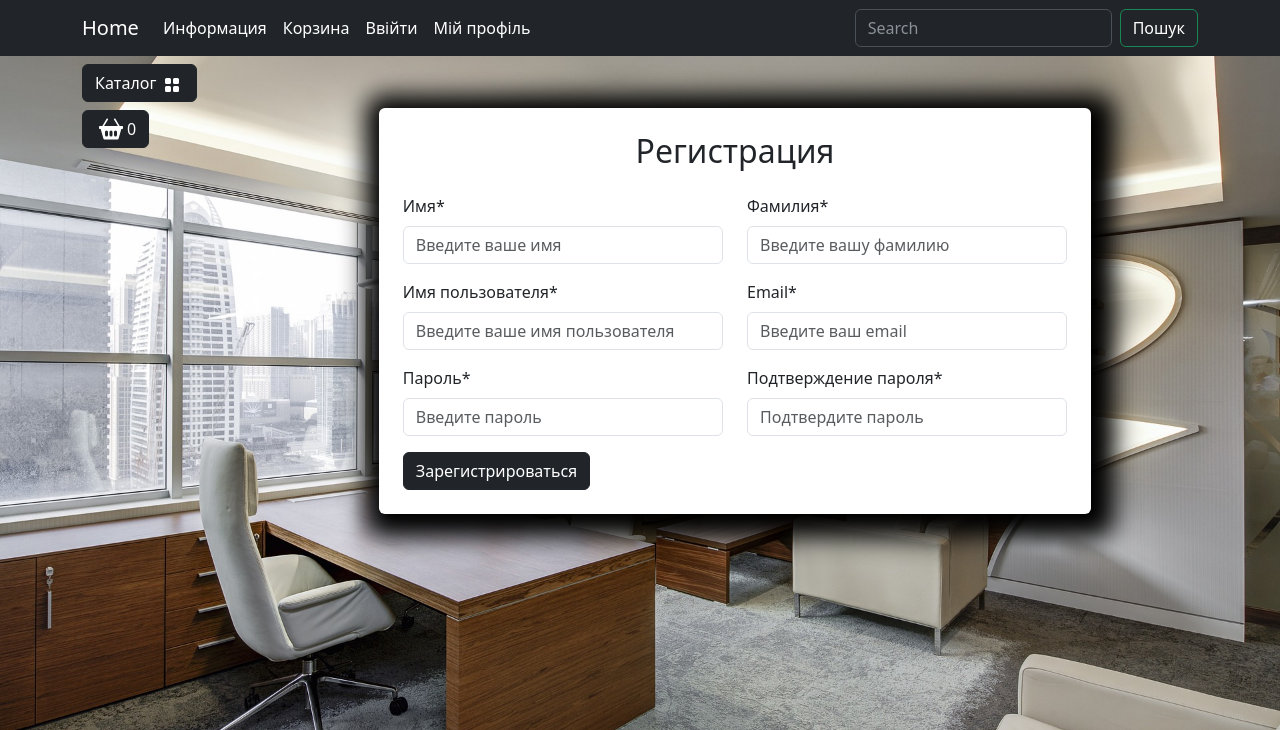
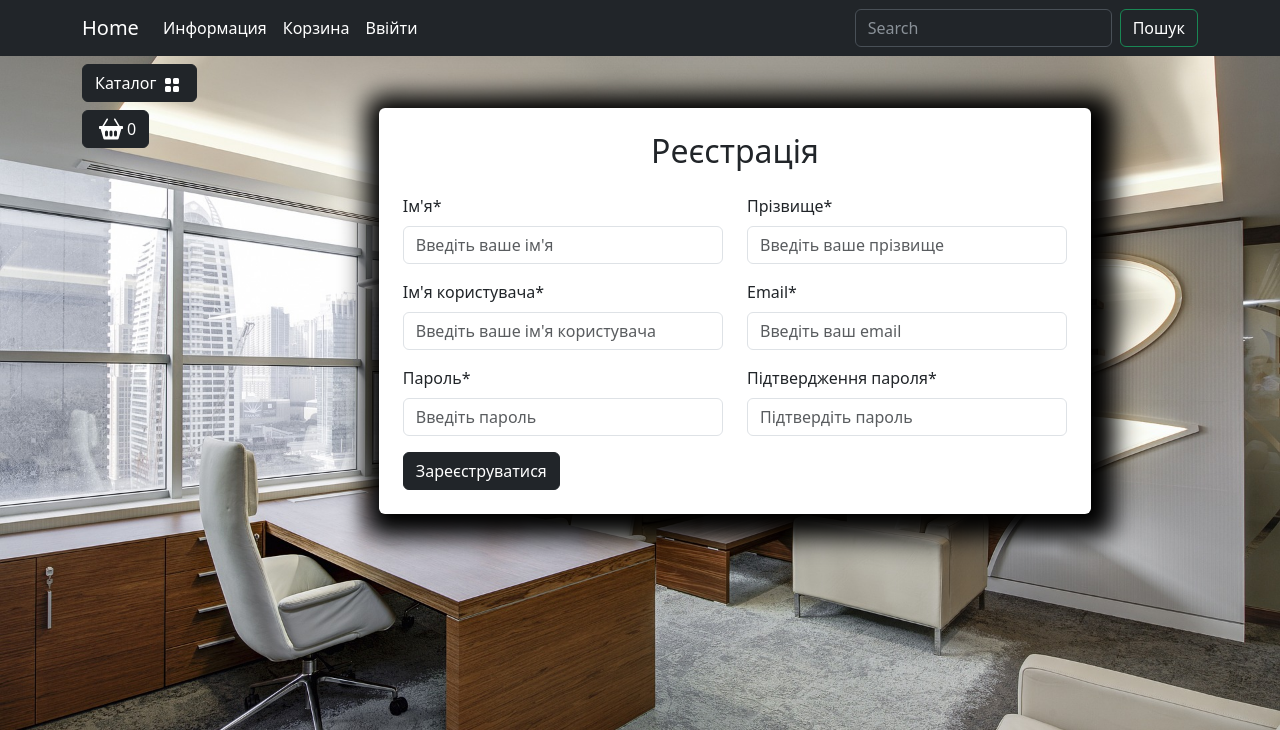
Before and after one commit to IlyaBehal/DjangoApp, a Django app: page /user/registration/ in a window 1280 px wide. Shown: the top 730 px of the page. Run offline with Django 4.2, Linux system fonts and the light colour scheme; data comes from the database, SQL or seed files in the repository; some libraries are stand-ins or nearby versions.

Commit message:
Registration form and controller are ready

```diff
--- a/templates/base.html
+++ b/templates/base.html
@@ -46,9 +46,11 @@
                         <li class="nav-item">
                             <a class="nav-link  text-white" href="carts/cart.html">Корзина</a>
                         </li>
+                        {% if not user.is_authenticated %}
                             <li class="nav-item">
                                 <a class="nav-link  text-white" href="{% url "user:login" %}">Ввійти</a>
                             </li>
+                        {% else %}
                             <li class="nav-item dropdown ">
                                 <a class="nav-link dropdown-toggle text-white" href="#" role="button"
                                     data-bs-toggle="dropdown" aria-expanded="false">
@@ -58,13 +60,18 @@
                                     <li><a class="dropdown-item  text-white" href="carts/cart.html">Корзина</a></li>
                                     <li><a class="dropdown-item  text-white" href="{% url "user:profile" %}">Особистий кабінет</a>
                                     </li>
+                                    {% if user.is_admin or user.is_staff %}
                                         <li><a class="dropdown-item  text-white" href="{% url "admin:index" %}">Адмін панель</a></li>
+                                    {% endif %}
                                     <li>
                                         <hr class="dropdown-divider">
                                     </li>
                                     <li><a class="dropdown-item  text-white" href="{% url "user:logout" %}">Вийти</a></li>
                                 </ul>
                             </li>
+                        {% endif %}
+
+
                     </ul>
                     <form class="d-flex" role="search" action="{% url "catalog:search" %}" method="get">
                         <input class="form-control me-2" name="q" type="search" placeholder="Search" aria-label="Search">
--- a/users/forms.py
+++ b/users/forms.py
@@ -1,5 +1,5 @@
 from django import forms
-from django.contrib.auth.forms import AuthenticationForm
+from django.contrib.auth.forms import AuthenticationForm, UserCreationForm
 
 from users.models import User
 
@@ -11,3 +11,23 @@
     class Meta:
         model = User
         fields = ['username', 'password']
+
+
+class UserRegisterForm(UserCreationForm):
+
+    first_name = forms.CharField()
+    last_name = forms.CharField()
+    username = forms.CharField()
+    email = forms.CharField()
+    password1 = forms.CharField()
+    password2 = forms.CharField()
+
+    class Meta:
+        model = User
+        fields = ['first_name',
+                   'last_name',
+                   'username',
+                   'email',
+                   'password1',
+                   'password2'
+                   ]
--- a/users/templates/users/registration.html
+++ b/users/templates/users/registration.html
@@ -6,42 +6,73 @@
     <div class="container mt-5">
         <div class="row justify-content-center">
             <div class="col-md-9 bg-white p-4 mb-5 mx-2 rounded custom-shadow">
-                <h2 class="text-center mb-4">Регистрация</h2>
-                <form>
+                <h2 class="text-center mb-4">Реєстрація</h2>
+                <form action="{% url "user:registration" %}" method="post">
+                    {% csrf_token %}
                     <div class="row">
                         <div class="col-md-6 mb-3">
-                            <label for="firstName" class="form-label">Имя*</label>
-                            <input type="text" class="form-control" id="firstName"
-                                placeholder="Введите ваше имя" required>
+                            <label for="id_first_name" class="form-label">Ім'я*</label>
+                            <input type="text" class="form-control" id="id_first_name"
+                                value="{% if form.first_name.value %}{{form.first_name.value}}{% endif %}"
+                                name="first_name"
+                                placeholder="Введіть ваше ім'я" required>
+                                {% if form.first_name.errors %}
+                                <div class="alert alert-danger alert-dismissible fade show">{{form.first_name.errors}}</div>
+                                {% endif %}
                         </div>
                         <div class="col-md-6 mb-3">
-                            <label for="lastName" class="form-label">Фамилия*</label>
-                            <input type="text" class="form-control" id="lastName"
-                                placeholder="Введите вашу фамилию" required>
+                            <label for="id_last_name" class="form-label">Прізвище*</label>
+                            <input type="text" class="form-control" id="id_last_name"
+                                value="{% if form.last_name.value %}{{form.last_name.value}}{% endif %}"
+                                name="last_name"
+                                placeholder="Введіть ваше прізвище" required>
+                                {% if form.last_name.errors %}
+                                <div class="alert alert-danger alert-dismissible fade show">{{form.last_name.errors}}</div>
+                                {% endif %}
                         </div>
                         <div class="col-md-6 mb-3">
-                            <label for="username" class="form-label">Имя пользователя*</label>
-                            <input type="text" class="form-control" id="username"
-                                placeholder="Введите ваше имя пользователя" required>
+                            <label for="id_username" class="form-label">Ім'я користувача*</label>
+                            <input type="text" class="form-control" id="id_username"
+                                value="{% if form.username.value %}{{form.username.value}}{% endif %}"
+                                name="username"
+                                placeholder="Введіть ваше ім'я користувача" required>
+                                {% if form.username.errors %}
+                                <div class="alert alert-danger alert-dismissible fade show">{{form.username.errors}}</div>
+                                {% endif %}
                         </div>
                         <div class="col-md-6 mb-3">
-                            <label for="email" class="form-label">Email*</label>
-                            <input type="email" class="form-control" id="email"
-                                placeholder="Введите ваш email" required>
+                            <label for="id_email" class="form-label">Email*</label>
+                            <input type="email" class="form-control" id="id_email"
+                                name="email"
+                                value="{% if form.email.value %}{{form.email.value}}{% endif %}"
+                                placeholder="Введіть ваш email" required>
+                                {% if form.email.errors %}
+                                <div class="alert alert-danger alert-dismissible fade show">{{form.email.errors}}</div>
+                                {% endif %}
                         </div>
                         <div class="col-md-6 mb-3">
-                            <label for="password1" class="form-label">Пароль*</label>
-                            <input type="password" class="form-control" id="password1"
-                                placeholder="Введите пароль" required>
+                            <label for="id_password1" class="form-label">Пароль*</label>
+                            <input type="password" class="form-control" id="id_password1"
+                                value="{% if form.password1.value %}{{form.password1.value}}{% endif %}"
+                                name="password1"
+                                placeholder="Введіть пароль" required>
+                                {% if form.password1.errors %}
+                                <div class="alert alert-danger alert-dismissible fade show">{{form.password1.errors}}</div>
+                                {% endif %}
                         </div>
                         <div class="col-md-6 mb-3">
-                            <label for="password2" class="form-label">Подтверждение пароля*</label>
-                            <input type="password" class="form-control" id="password2"
-                                placeholder="Подтвердите пароль" required>
+                            <label for="id_password2" class="form-label">Підтвердження пароля*</label>
+                            <input type="password" class="form-control" id="id_password2"
+                                value="{% if form.password2.value %}{{form.password2.value}}{% endif %}"
+                                name="password2"
+                                placeholder="Підтвердіть пароль" required>
+                                {% if form.password2.errors %}
+                                <div class="alert alert-danger alert-dismissible fade show">{{form.password2.errors}}</div>
+                                {% endif %}
                         </div>
                     </div>
                     <button type="submit"
-                        class="btn btn-dark btn-block">Зарегистрироваться</button>
+                        class="btn btn-dark btn-block">Зареєструватися</button>
                 </form>
             </div>
         </div>
--- a/users/views.py
+++ b/users/views.py
@@ -1,9 +1,9 @@
 from django.contrib import auth
 from django.http import HttpResponseRedirect
-from django.shortcuts import render
+from django.shortcuts import redirect, render
 from django.urls import reverse
 
-from users.forms import UserLoginForm
+from users.forms import UserLoginForm, UserRegisterForm
 
 
 
@@ -30,8 +30,19 @@
 
 def registration(request):
 
+    if request.method == 'POST':
+        form = UserRegisterForm(data=request.POST)
+        if form.is_valid():
+            form.save()
+            user = form.instance
+            auth.login(request, user)
+            return HttpResponseRedirect(reverse('main:index'))
+    else:
+        form = UserRegisterForm()
+
     context = {
         'title': 'SNEAKER - Реєстрація',
+        'form': form
 
     }
 
@@ -49,4 +60,5 @@
 
 
 def logout(request):
-    ...
+    auth.logout(request)
+    return redirect(reverse('main:index'))
```
Lines whose indentation alone changed are shown as unchanged.
